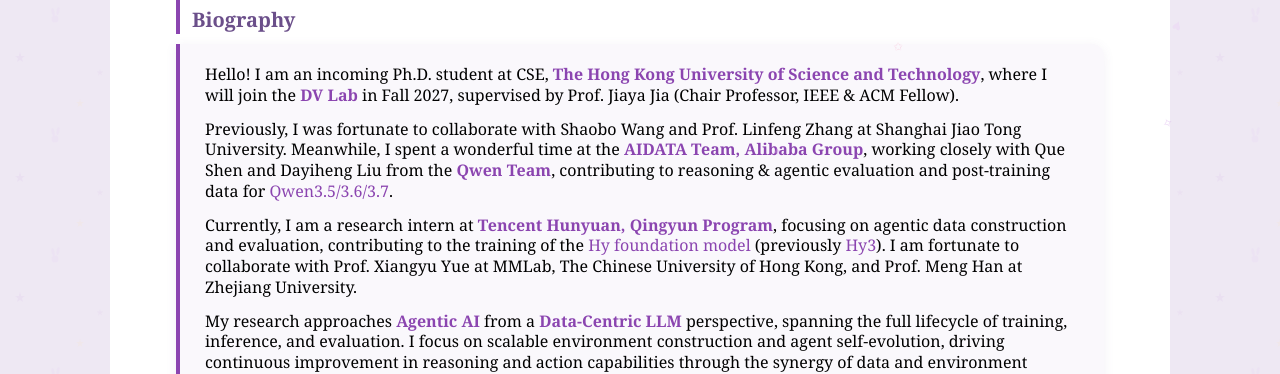
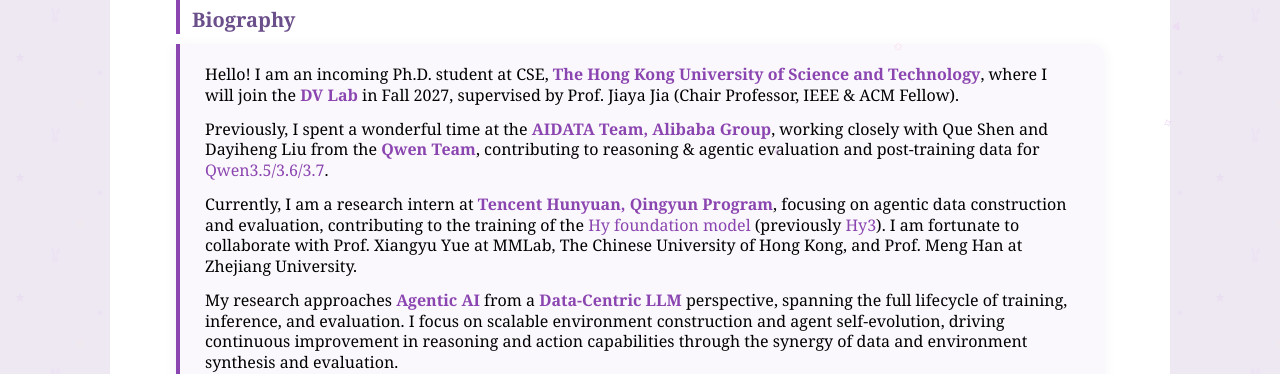
Before and after one commit to Frostlinx/Frostlinx.github.io, a plain HTML site: page index.html in a window 1280 px wide. Shown: the part 436-810 px from the top of the page. Drawn offline with Linux system fonts and the light colour scheme.

Commit message:
Simplify biography to introduce AIDATA experience directly

```diff
--- a/index.html
+++ b/index.html
@@ -545,8 +545,7 @@ div[style*="overflow: auto"] {
 	where I will join the <span style="color: #8b45b0;"><b>DV Lab</b></span> in Fall 2027, supervised by Prof. Jiaya Jia (Chair Professor, IEEE & ACM Fellow).
 </p>
 <p>
-	Previously, I was fortunate to collaborate with Shaobo Wang and Prof. Linfeng Zhang at
-	Shanghai Jiao Tong University. Meanwhile, I spent a wonderful time at the
+	Previously, I spent a wonderful time at the
 	<span style="color: #8b45b0;"><b>AIDATA Team, Alibaba Group</b></span>, working closely with Que Shen and Dayiheng Liu from the
 	<span style="color: #8b45b0;"><b>Qwen Team</b></span>, contributing to reasoning & agentic evaluation and post-training data for <span style="color: #8b45b0;">Qwen3.5/3.6/3.7</span>.
 </p>
```
